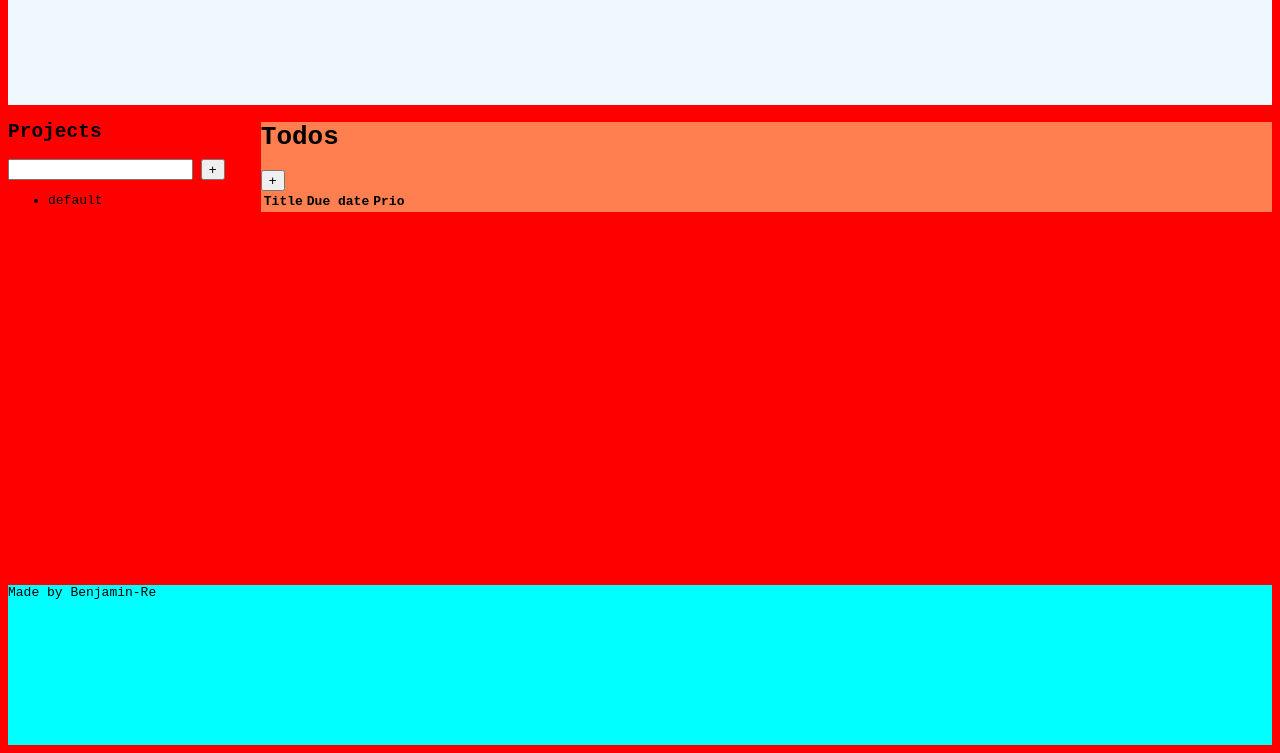
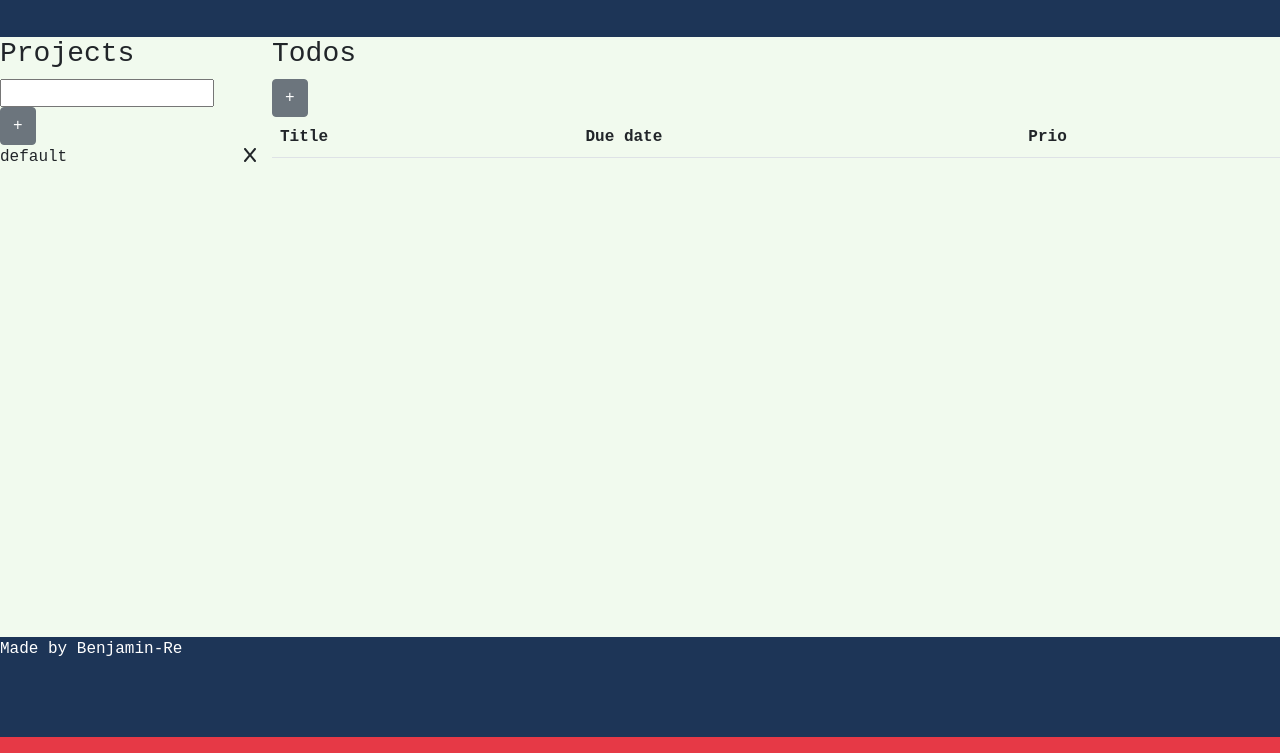
Before and after one commit to Benjamin-Re/todo, a website built with webpack: page src/index.html in a window 1280 px wide. Shown: the part 63-816 px from the top of the page. Built offline with nearby package versions, Linux system fonts and the light colour scheme.

Commit message:
Add deleteProject function & add nicer CSS

```diff
--- a/src/index.html
+++ b/src/index.html
@@ -4,22 +4,23 @@
     <meta charset="utf-8" />
     <title>Output Management</title>
     <meta name="viewport" content="width=device-width, initial-scale=1" />
+    <link href="https://cdn.jsdelivr.net/npm/bootstrap@5.1.3/dist/css/bootstrap.min.css" rel="stylesheet" integrity="sha384-1BmE4kWBq78iYhFldvKuhfTAU6auU8tT94WrHftjDbrCEXSU1oBoqyl2QvZ6jIW3" crossorigin="anonymous">
   </head>
   <body>
-    <header>TODOs</header>
+    <header><h1><i class="fa-solid fa-check"></i>TODOs Manager</h1></header>
     <aside>
-      <h1>Projects</h1>
+      <h3>Projects</h3>
       <input type="text" name="projectsInputField" id="projectsInputField">
-      <button class="addProjectButton">+</button>
-      <ul class="projectList">
+      <button class="addProjectButton btn btn-secondary">+</button>
+      <ul class="projectList list-group">
 
       </ul>
     </aside>
-    <main>
+
       <div class="content">
-        <h1>Todos</h1>
+        <h3>Todos</h3>
 
-        <button class="showPopupButton">+</button>
+        <button class="showPopupButton btn btn-secondary">+</button>
         <div class="popup">
           <label for="todoInputField">Title</label>
           <input type="text" name="todoInputField" id="todoInputField">
@@ -33,7 +34,7 @@
           </select>
           <button class="addTodoButton">Add</button>
         </div>
-        <table>
+        <table class="table">
           <thead>
             <tr>
               <th>Title</th>
@@ -45,7 +46,7 @@
           </tbody>
         </table>
       </div>
-    </main>
+
     <footer>Made by Benjamin-Re</footer>
   </body>
 </html>
--- a/src/modules/controller.js
+++ b/src/modules/controller.js
@@ -37,7 +37,7 @@ class Controller {
   initializeUI() {
     // Load stored data when the page is first loaded
     let data = this.getData();
-    if(data){
+    if (data) {
       console.log("There is data");
       this.model.revive(data);
     } else {
@@ -64,13 +64,18 @@ class Controller {
     return JSON.parse(data);
   }
 
-
-
   listenForProjects() {
     this.allCurrentProjects = Array.from(document.querySelectorAll("li"));
     this.allCurrentProjects?.forEach((project) => {
       project.addEventListener("click", (e) => {
-        this.currentProjectId = e.target.getAttribute("id");
+        // Check if user clicked on delete div
+        if (e.target.tagName === "svg") {
+          this.model.deleteProject(this.currentProjectId);
+          this.view.displayProjects(this.model.getProjects());
+          this.listenForProjects();
+          this.saveData();
+        }
+        this.currentProjectId = e.currentTarget.getAttribute("id");
         // Display all todos for active project
         this.view.displayTodos(
           this.model.getProject(this.currentProjectId).getTodos()
@@ -121,13 +126,22 @@ class Controller {
     let todoTitle = this.todoInputField.value;
     let todoDate = this.todoDate.value;
     let todoPrio = this.todoPrio.value;
-    if(this.isUpdate){
+    if (this.isUpdate) {
       // If we update dont create a new todo but overwrite the old one
       // The id of the todo to update is saved in a global variable
       // Also get the description as the popup is showing at this flow
-      let todoDescription = document.querySelector(`tr[id='${this.idToUpdate}']`).nextElementSibling.firstElementChild.firstElementChild.value;
-      this.model.updateTodo(this.currentProjectId, this.idToUpdate, todoTitle, todoDate, todoPrio, todoDescription);
-      this.isUpdate=false;
+      let todoDescription = document.querySelector(
+        `tr[id='${this.idToUpdate}']`
+      ).nextElementSibling.firstElementChild.firstElementChild.value;
+      this.model.updateTodo(
+        this.currentProjectId,
+        this.idToUpdate,
+        todoTitle,
+        todoDate,
+        todoPrio,
+        todoDescription
+      );
+      this.isUpdate = false;
     } else {
       this.model.addTodoToProject(
         this.currentProjectId,
@@ -161,24 +175,26 @@ class Controller {
         this.view.displayTodos(
           this.model.getProject(this.currentProjectId).getTodos()
         );
-      this.saveData();
+        this.listenForTodos();
+        this.listenForEdit();
+        this.saveData();
       });
     });
   }
 
-  listenForEdit(){
+  listenForEdit() {
     const editIcons = Array.from(document.querySelectorAll(".edit-icon"));
-    editIcons.forEach((icon)=>{
-      icon.addEventListener("click", ()=>{
+    editIcons.forEach((icon) => {
+      icon.addEventListener("click", () => {
         // Set the global update flag to true so the add button handlers can know.
-        this.isUpdate=true;
+        this.isUpdate = true;
         // Get id of todo to edit and save it in global variable
         this.idToUpdate =
           +icon.parentNode.parentNode.previousElementSibling.getAttribute("id");
         // Get data from the popup + descr
         this.popup.classList.add("active");
-      })
-    })
+      });
+    });
   }
 
   listenForTodos() {
@@ -212,15 +228,12 @@ class Controller {
             correspondingTodoId,
             e.target.value
           );
-        // Save the description
-        this.saveData();
+          // Save the description
+          this.saveData();
         }
       });
     });
   }
-
-
-
 }
 
 export { Controller };
--- a/src/modules/entities.js
+++ b/src/modules/entities.js
@@ -22,7 +22,6 @@ class Todo {
 
     setDescription(text){
         this.description=text;
-        console.log(this.description);
     }
 
     getDescription(){
@@ -57,10 +56,20 @@ class Todo {
 
 class Project {
     title;
+    static id = 0;
     todoList = [];
 
     constructor(title){
         this.title = title;
+        this.id = ++Project.id;
+    }
+
+    setId(id){
+        this.id = id;
+    }
+
+    getId(){
+        return this.id;
     }
 
     setTitle(title){
--- a/src/modules/model.js
+++ b/src/modules/model.js
@@ -50,7 +50,6 @@ class Model {
 
   addTodoToProject(id, title, due, prio) {
     this.projectList[id].addTodo(title, due, prio);
-
   }
 
   addDescriptionToTodo(projectId, todoId, text) {
@@ -60,6 +59,10 @@ class Model {
   updateTodo(projectId, todoId, title, due, prio, description) {
     this.projectList[projectId].setTodo(todoId, title, due, prio, description);
   }
+
+  deleteProject(id){
+    this.projectList.splice(id, 1);
+  }
 }
 
 export { Model };
--- a/src/modules/view.js
+++ b/src/modules/view.js
@@ -17,6 +17,7 @@ class View {
     createLi(projectTitle, id) {
       const newLi = document.createElement("li");
       newLi.textContent = projectTitle;
+      newLi.innerHTML = `${projectTitle} <div class="projectDel"><i class="fa-solid fa-x"></div>`;
       newLi.setAttribute("id", id);
       return newLi;
     }
--- a/src/style.css
+++ b/src/style.css
@@ -1,30 +1,72 @@
+:root {
+  --body-color: #e63946;
+  --header-color: #1d3557;
+  --footer-color: #1d3557 ;
+  --aside-color: #f1faee;
+  --content-color: #f1faee;
+}
+
+* {
+  padding: 0;
+  margin: 0;
+  box-sizing: border-box;
+}
+
 body {
-  background-color: red;
+  background-color: var(--body-color);
   height: 100vh;
+  width: 100vw;
   display: grid;
   grid-template-columns: 1fr 4fr;
-  grid-template-rows: 1fr 3fr 1fr;
+  grid-template-rows: .5fr 3fr .5fr;
   font-family: monospace;
 }
 
+header, aside, .content, footer {
+  padding: 0;
+}
+
+
+
+button {
+  padding: 10px;
+  border: none;
+}
+
 header {
-  background-color: aliceblue;
+  color: white;
+  background-color: var(--header-color);
+  font-size: x-large;
   grid-column: 1/3;
   grid-row: 1/2;
 }
 
 aside {
+  background-color: var(--aside-color);
   grid-column: 1/2;
   grid-row: 2/3;
 }
+
+ul {
+  list-style-type: none;
+}
+
+li {
+  margin: 0;
+  display: flex;
+  justify-content: space-between;
+}
+
 .content {
-  background-color: coral;
+  padding-left: 1rem;
+  background-color: var(--content-color);
   grid-column: 2/3;
   grid-row: 2/3;
 }
 
 footer {
-  background-color: aqua;
+  color: white;
+  background-color: var(--footer-color);
   grid-column: 1/3;
   grid-row: 3/4;
 }
```
Also changed, not shown: dist/index.html, 1 other file.
